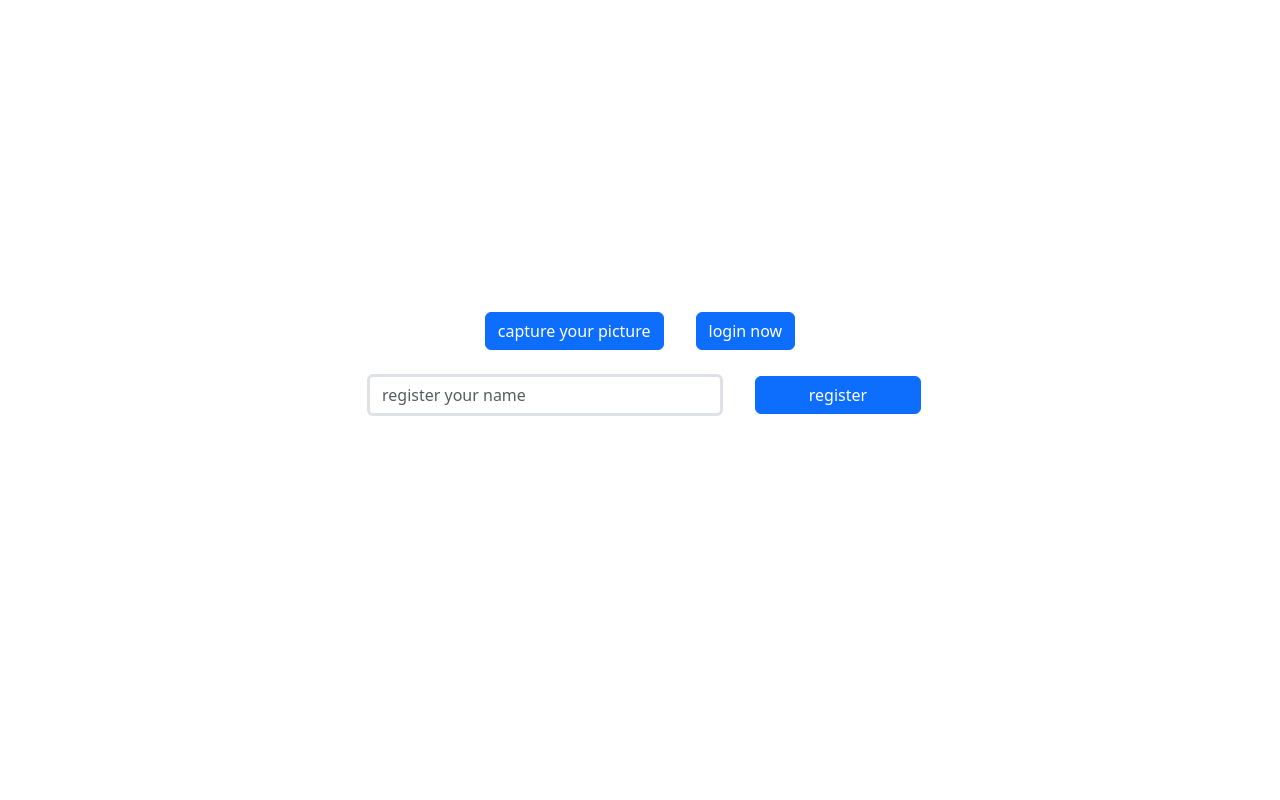
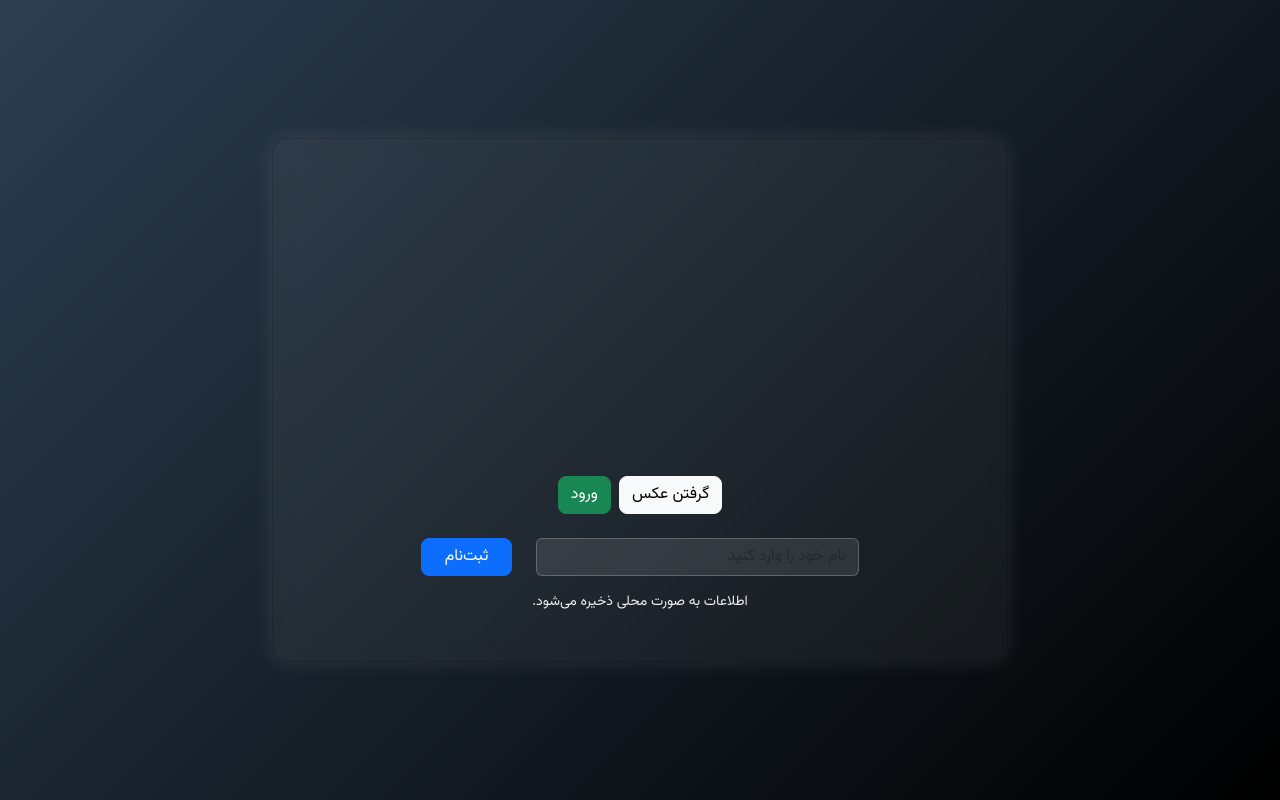
Before and after one commit to khashayardadashi/face-id, a Flask app: page / in a window 1280 px wide. Run offline with Flask 3, Linux system fonts and the light colour scheme.

Commit message:
Update index.html

```diff
--- a/templates/index.html
+++ b/templates/index.html
@@ -1,40 +1,79 @@
 <!DOCTYPE html>
-<html lang="en">
+<html lang="fa" dir="rtl">
 <head>
     <meta charset="UTF-8">
     <meta name="viewport" content="width=device-width, initial-scale=1.0">
-    <link rel="stylesheet" href="https://cdn.jsdelivr.net/npm/bootstrap@5.3.2/dist/css/bootstrap.rtl.min.css" integrity="sha384-nU14brUcp6StFntEOOEBvcJm4huWjB0OcIeQ3fltAfSmuZFrkAif0T+UtNGlKKQv" crossorigin="anonymous">
-    <title>login-face</title>
+    <title>ورود با چهره</title>
+    <link href="https://cdn.jsdelivr.net/npm/bootstrap@5.3.3/dist/css/bootstrap.rtl.min.css" rel="stylesheet">
+    <link href="https://fonts.googleapis.com/css2?family=Vazirmatn:wght@400;700&display=swap" rel="stylesheet">
+    <style>
+        body {
+            background: linear-gradient(135deg, #2c3e50, #000000);
+            color: #fff;
+            font-family: 'Vazirmatn', sans-serif;
+            min-height: 100vh;
+            display: flex;
+            align-items: center;
+            justify-content: center;
+            padding: 20px;
+        }
+        .card {
+            background: rgba(255, 255, 255, 0.05);
+            backdrop-filter: blur(10px);
+            padding: 2rem;
+            border-radius: 1rem;
+            box-shadow: 0 0 20px rgba(255,255,255,0.1);
+            color: #fff;
+        }
+        .btn {
+            border-radius: 0.5rem;
+            font-size: 1rem;
+        }
+        input.form-control {
+            background-color: rgba(255,255,255,0.1);
+            color: #fff;
+            border: 1px solid rgba(255,255,255,0.3);
+        }
+        input::placeholder {
+            color: #ccc;
+        }
+        h2 {
+            text-align: center;
+            margin-bottom: 20px;
+            color: #1abc9c;
+        }
+        .text-muted {
+            color: #eee !important;
+        }
+    </style>
 </head>
 <body>
     <div class="container">
-        <div class="row justify-content-center align-items-center mt-3">
-            <div class="col-md-12 d-flex justify-content-center">
-            <video id="video" autoplay width="440" height="280"></video>
-            <canvas id="canavs" width="440" height="280" style="display: none;"></canvas>
-            </div>
-            <div class="col-md-4 d-flex justify-content-center align-items-center">
-                <button onclick="capture()" class="btn btn-primary m-3">capture your picture</button>
-                <button onclick="login()" class="btn btn-primary m-3">login now</button>
+        <div class="row justify-content-center">
+            <div class="col-lg-8">
+                <div class="card text-center">
+                    <div class="mb-3">
+                        <video id="video" autoplay width="440" height="280"></video>
+                        <canvas id="canvas" width="440" height="280" style="display: none;"></canvas>
+                    </div>
+                    <div class="d-flex justify-content-center gap-2 mb-4">
+                        <button onclick="capture()" class="btn btn-light">گرفتن عکس</button>
+                        <button onclick="login()" class="btn btn-success">ورود</button>
+                    </div>
+                    <div class="row justify-content-center mb-3">
+                        <div class="col-md-6">
+                            <input type="text" class="form-control" id="name" required placeholder="نام خود را وارد کنید">
+                        </div>
+                        <div class="col-md-2">
+                            <button onclick="register()" class="btn btn-primary w-100">ثبت‌نام</button>
+                        </div>
+                    </div>
+                    <p class="text-muted small">اطلاعات به صورت محلی ذخیره می‌شود.</p>
+                </div>
             </div>
         </div>
-        <div class="row justify-content-center d-flex align-items-center">
-            <div class="col-md-4  m-2 justify-content-center d-flex">
-                <input type="text" class="form-control border-3" id="name" required name="" placeholder="register your name">
-            </div>
-            <div class="col-md-2  justify-content-center d-flex">
-                <button onclick="register()" class="btn btn-primary w-100">register</button>
-            </div>
-        </div>
-
-
-    <br>
-
-
-    <br>
-    <br>
-
     </div>
+    <script src="https://unpkg.com/sweetalert/dist/sweetalert.min.js"></script>
     <script src="{{ url_for('static' , filename='js/app.js')}}"></script>
 </body>
 </html>
```
